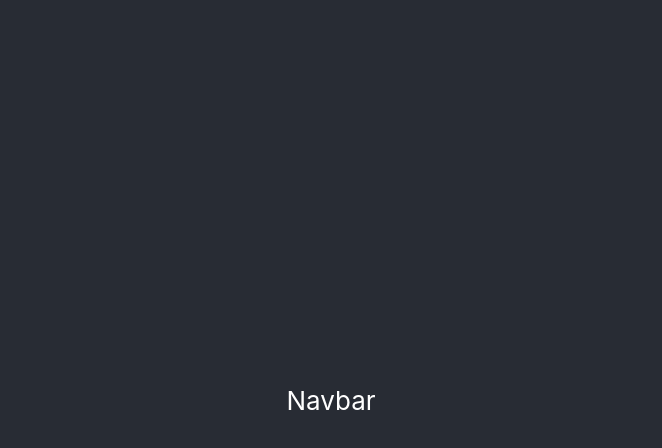
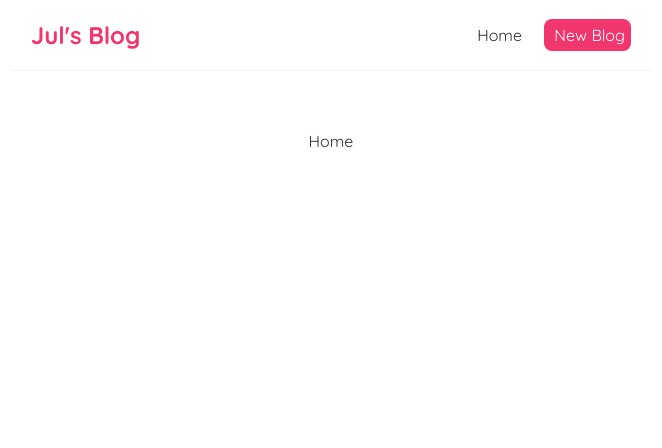
Before and after one commit to babyOctopuses/react-exercise, a React (Create React App) app in the folder exercise1/: page / in a window 1280 px wide. Shown: the top 448 px of the page, without its empty margins (309-971 px from the left). Built offline with nearby package versions, Linux system fonts and the light colour scheme.

Commit message:
inline styling

```diff
--- a/exercise1/src/App.js
+++ b/exercise1/src/App.js
@@ -1,13 +1,15 @@
-import logo from './logo.svg';
 import './App.css';
 import Navbar from './Navbar/Navbar';
+import Home from './Navbar/Home'
 
 function App() {
   return (
     <div className="App">
-      <header className="App-header">
         <Navbar/>
-      </header>
+        <div className="content">
+        <Home/>
+        </div>
+
     </div>
   );
 }
--- /dev/null
+++ b/exercise1/src/Navbar/Home.js
@@ -0,0 +1,11 @@
+import React from 'react'
+
+function Home() {
+  return (
+    <div>
+    <p>Home</p>
+    </div>
+  )
+}
+
+export default Home
--- a/exercise1/src/Navbar/Navbar.js
+++ b/exercise1/src/Navbar/Navbar.js
@@ -2,7 +2,17 @@ import React from 'react'
 
 function Navbar() {
   return (
-    <div>Navbar</div>
+    <nav className="navbar">
+        <h1>Jul's Blog</h1>
+        <div className='links'>
+            <a href="/">Home</a>
+            <a href="/create" style={{
+                color: "white",
+                backgroundColor: "#f1356d",
+                borderRadius: "8px"
+            }}> New Blog</a>
+        </div>
+    </nav>
   )
 }
 
--- a/exercise1/src/index.css
+++ b/exercise1/src/index.css
@@ -1,13 +1,34 @@
-body {
+@import url('https://fonts.googleapis.com/css2?family=Quicksand:wght@300;400;500;600;700&display=swap');
+
+* {
   margin: 0;
-  font-family: -apple-system, BlinkMacSystemFont, 'Segoe UI', 'Roboto', 'Oxygen',
-    'Ubuntu', 'Cantarell', 'Fira Sans', 'Droid Sans', 'Helvetica Neue',
-    sans-serif;
-  -webkit-font-smoothing: antialiased;
-  -moz-osx-font-smoothing: grayscale;
+  font-family: "Quicksand";
+  color: #333;
 }
-
-code {
-  font-family: source-code-pro, Menlo, Monaco, Consolas, 'Courier New',
-    monospace;
+.navbar {
+  padding: 20px;
+  display: flex;
+  align-items: center;
+  max-width: 600px;
+  margin: 0 auto;
+  border-bottom: 1px solid #f2f2f2;
 }
+.navbar h1 {
+  color: #f1356d;
+}
+.navbar .links {
+  margin-left: auto;
+}
+.navbar a {
+  margin-left: 16px;
+  text-decoration: none;
+  padding: 6px;
+}
+.navbar a:hover {
+  color: #f1356d;
+}
+.content {
+  max-width: 600px;
+  margin: 40px auto;
+  padding: 20px;
+}
```
